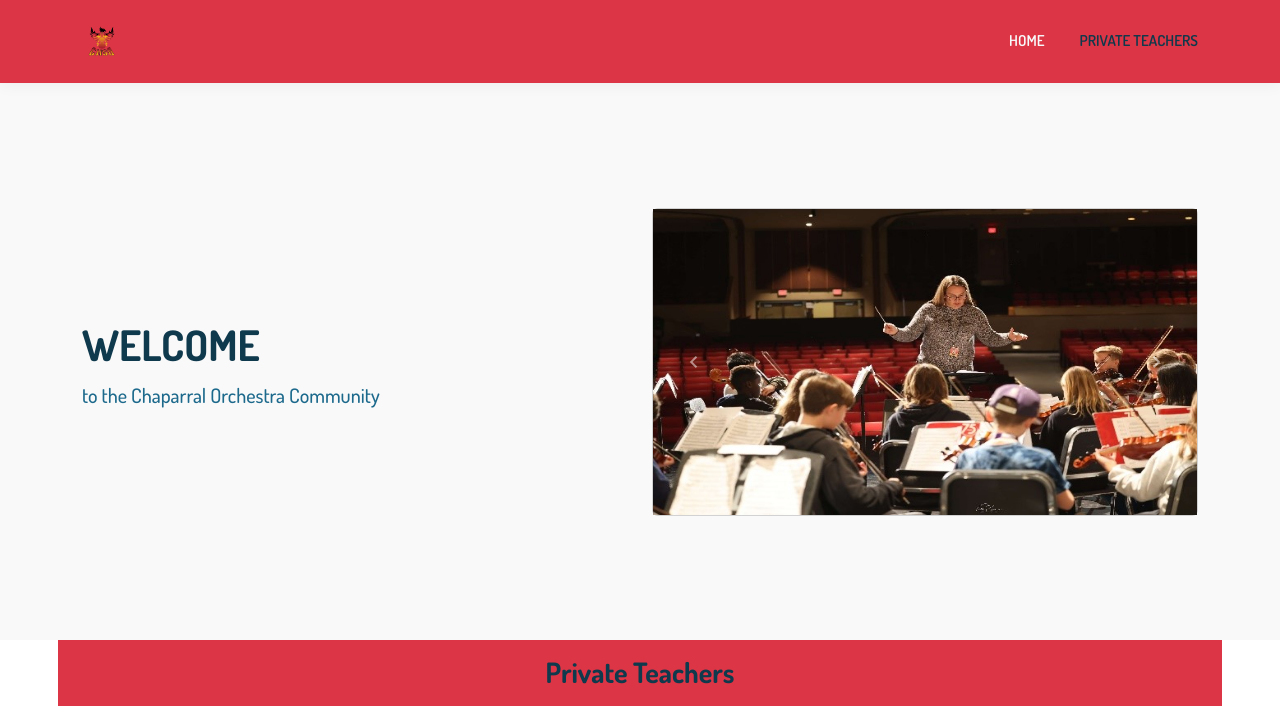
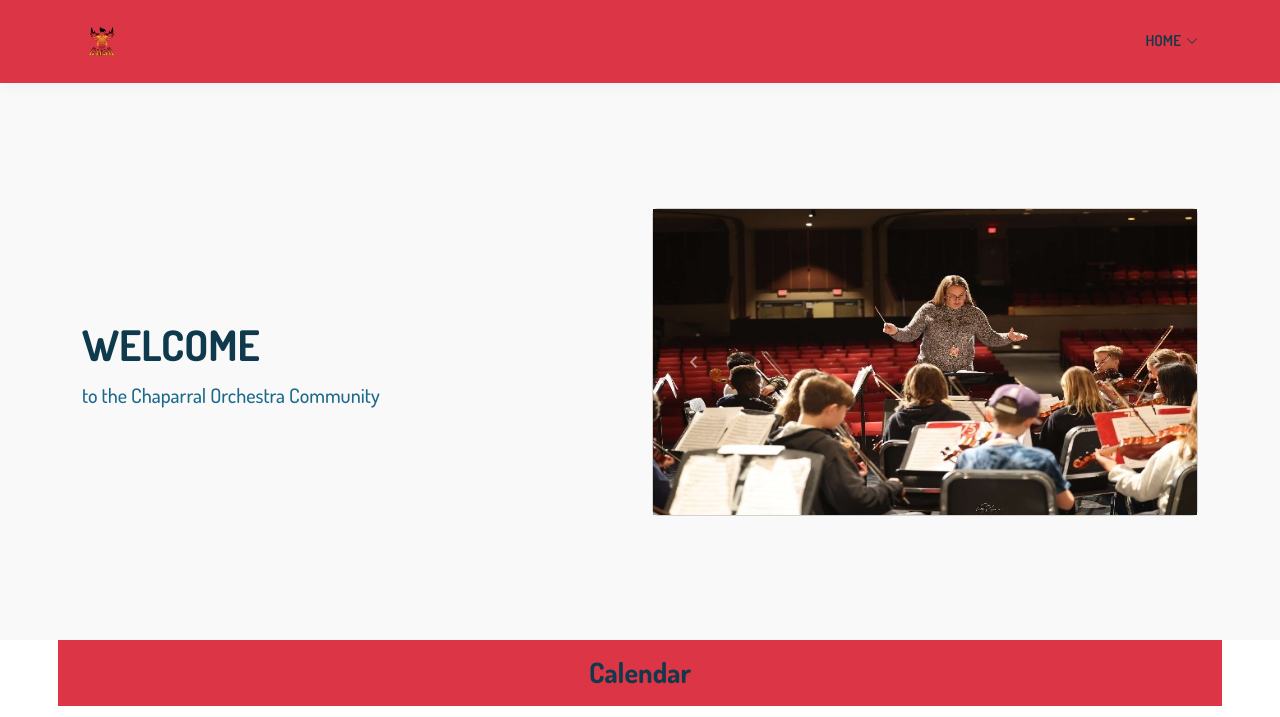
Before and after one commit to daytonroberts/agwm, a PHP site: page / in a window 1280 px wide. Shown: the top 717 px of the page. Run offline with PHP 8.4, Linux system fonts and the light colour scheme; data comes from the database, SQL or seed files in the repository; some libraries are stand-ins or nearby versions.

Commit message:
added calendar

```diff
--- a/assets/css/style.css
+++ b/assets/css/style.css
@@ -131,12 +131,12 @@ a:hover {
   margin-left: 5px;
 }
 
-.navbar a:hover,
+/* .navbar a:hover,
 .navbar .active,
 .navbar .active:focus,
 .navbar li:hover>a {
   color: white;
-}
+} */
 
 .navbar .dropdown ul {
   display: block;
@@ -168,11 +168,11 @@ a:hover {
   font-size: 12px;
 }
 
-.navbar .dropdown ul a:hover,
+/* .navbar .dropdown ul a:hover,
 .navbar .dropdown ul .active:hover,
 .navbar .dropdown ul li:hover>a {
   color: white;
-}
+} */
 
 .navbar .dropdown:hover>ul {
   opacity: 1;
@@ -266,12 +266,12 @@ a:hover {
   font-size: 15px;
   color: #0f394c;
 }
-
+/*
 .navbar-mobile a:hover,
 .navbar-mobile .active,
 .navbar-mobile li:hover>a {
   color: white;
-}
+} */
 
 .navbar-mobile .getstarted,
 .navbar-mobile .getstarted:focus {
@@ -302,11 +302,11 @@ a:hover {
   font-size: 12px;
 }
 
-.navbar-mobile .dropdown ul a:hover,
+/* .navbar-mobile .dropdown ul a:hover,
 .navbar-mobile .dropdown ul .active:hover,
 .navbar-mobile .dropdown ul li:hover>a {
   color: white;
-}
+} */
 
 .navbar-mobile .dropdown>.dropdown-active {
   display: block;
--- a/index.php
+++ b/index.php
@@ -87,13 +87,15 @@ if(isset($_GET['delid'])){
       <!-- <h1 class="logo"><a href="index.html">Butterfly</a></h1> -->
 
       <nav id="navbar" class="navbar" style="box-shadow: none;">
-        <ul>
-          <li><a class="nav-link scrollto active text-light" href="#hero">Home</a></li>
-          <li><a class="nav-link scrollto" href="#about">Private Teachers</a></li>
-          <!-- <li class="dropdown"><a href="#"><span>Drop Down</span> <i class="bi bi-chevron-down"></i></a>
-            <ul>
-              <li><a href="#">Drop Down 1</a></li>
-              <li class="dropdown"><a href="#"><span>Deep Drop Down</span> <i class="bi bi-chevron-right"></i></a>
+        <ul class="bg-danger">
+          <!-- <li><a class="nav-link scrollto active text-light" href="#hero">Home</a></li>
+          <li><a class="nav-link scrollto" href="#calendar">Calendar</a></li>
+          <li><a class="nav-link scrollto" href="#about">Private Teachers</a></li> -->
+          <li class="dropdown nav-link scrollto active text-light"><a href="#hero"><span>Home</span> <i class="bi bi-chevron-down"></i></a>
+            <ul class="bg-danger">
+              <li><a href="#calendar" class="nav-link scrollto dropdown-a active-black">Calendar</a></li>
+              <li><a href="#about" class="nav-link scrollto dropdown-a active-black">Private Teachers</a></li>
+              <!-- <li class="dropdown"><a href="#"><span>Deep Drop Down</span> <i class="bi bi-chevron-right"></i></a>
                 <ul>
                   <li><a href="#">Deep Drop Down 1</a></li>
                   <li><a href="#">Deep Drop Down 2</a></li>
@@ -102,9 +104,9 @@ if(isset($_GET['delid'])){
               </li>
               <li><a href="#">Drop Down 2</a></li>
               <li><a href="#">Drop Down 3</a></li>
-              <li><a href="#">Drop Down 4</a></li>
+              <li><a href="#">Drop Down 4</a></li> -->
             </ul>
-          </li> -->
+          </li>
         </ul>
         <i class="bi bi-list mobile-nav-toggle"></i>
       </nav><!-- .navbar -->
@@ -175,11 +177,27 @@ if(isset($_GET['delid'])){
 
   </section><!-- End Hero -->
 
+  <section id="calendar" class="about p-0">
+    <div class="container justify-content-center p-0 ">
+      <div class="row">
+        <div class="bg-danger col-lg-12 icon-boxes d-flex align-items-stretch justify-content-center py-3 px-0">
+          <h3 class="m-0">Calendar</h3>
+        </div>
+      </div>
+      <div class="container my-4">
+        <div class="row">
+          <div class="col-lg-12 border-danger mb-4">
+            <iframe src="https://calendar.google.com/calendar/embed?height=600&wkst=1&ctz=America%2FPhoenix&bgcolor=%23f84434&showTabs=0&showTitle=0&src=YmFmZWYyMDNjNzdhYjQ1M2IyZmE1NmIxZjI5MWYwOTU5NDMxNDk4OGE5OTNiOGY2ZGM4YThjM2EzZWZjYTVjZkBncm91cC5jYWxlbmRhci5nb29nbGUuY29t&color=%23F4511E" style="height: 60vh; width: 100%;" frameborder="0"></iframe>
+          </div>
+        </div>
+      </div>
+    </div>
+  </section><!-- End Hero -->
+
   <main id="main">
     <!-- ======= About Section ======= -->
     <section id="about" class="about p-0">
       <div class="container justify-content-center p-0 ">
-
         <div class="row">
           <div class="bg-danger col-lg-12 icon-boxes d-flex align-items-stretch justify-content-center py-3 px-0">
             <h3 class="m-0">Private Teachers</h3>
@@ -190,7 +208,6 @@ if(isset($_GET['delid'])){
             <p class="p-0 m-0">Select instrument to view teachers</p>
           </div>
         </div>
-
       </div>
       <?php
         include 'filter.php';
@@ -198,7 +215,7 @@ if(isset($_GET['delid'])){
       <?php
         if($_SERVER["REQUEST_METHOD"]=="POST" && ($_POST["instruments"] != "")) {
           $filter = $_POST['instruments'];
-                if ($filter == 1 or $filter == NULL){
+          if ($filter == 1){
             $query = "SELECT * FROM private_teachers_docx__1_ WHERE Violin = 1";
           }
           if ($filter == 2){
@@ -247,9 +264,7 @@ if(isset($_GET['delid'])){
         }
       }
       ?>
-
     </section><!-- End About Section -->
-
   </main><!-- End #main -->
 
   <!-- ======= Footer ======= -->
@@ -259,7 +274,7 @@ if(isset($_GET['delid'])){
       <div class="copyright d-flex justify-content-end">
         <div><strong><span>&copy;CHSO 2024</span></strong></div>
 
-        <div><strong><span><a href="" class="text-danger mx-3">Admin</a></span></strong></div>
+        <div><strong><span><a href="admin.php" class="text-danger mx-3">Admin</a></span></strong></div>
       </div>
       <div class="credits">
 
--- a/login.php
+++ b/login.php
@@ -18,7 +18,7 @@
 
         $result = $conn->query($query);
 
-        if ($result->num_rows >= 1) {
+        if ($result !== false && $result->num_rows > 0) {
             $newquery = "SELECT * FROM private_teachers_docx__1_";
             $newresult = mysqli_query($conn, $newquery);
             $counter = 0;
--- a/style.css
+++ b/style.css
@@ -14,6 +14,14 @@
 
 a:hover {
     color: white;
+}
+
+.dropdown-a:hover {
+    color: black;
+}
+
+.active-black {
+    color: black !important;
 }
 
 #search:hover {
```
Lines whose indentation alone changed are shown as unchanged.
